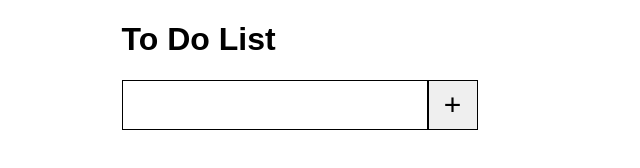
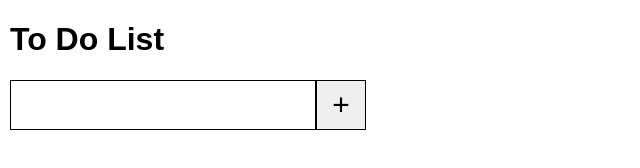
Before and after one commit to ronaldkwan93/ToDoApp, a plain HTML site: page index.html in a window 1280 px wide. Shown: the whole page, without its empty margins (0-640 px from the left). Drawn offline with Linux system fonts and the light colour scheme.

Commit message:
reformat width

```diff
--- a/style.css
+++ b/style.css
@@ -1,6 +1,6 @@
 html, body {
-    width: 90%;
-    margin: 0 auto;
+    width: 100%;
+    margin: 0 5px;
     font-family: Arial, Helvetica, sans-serif;
 }
 
```
